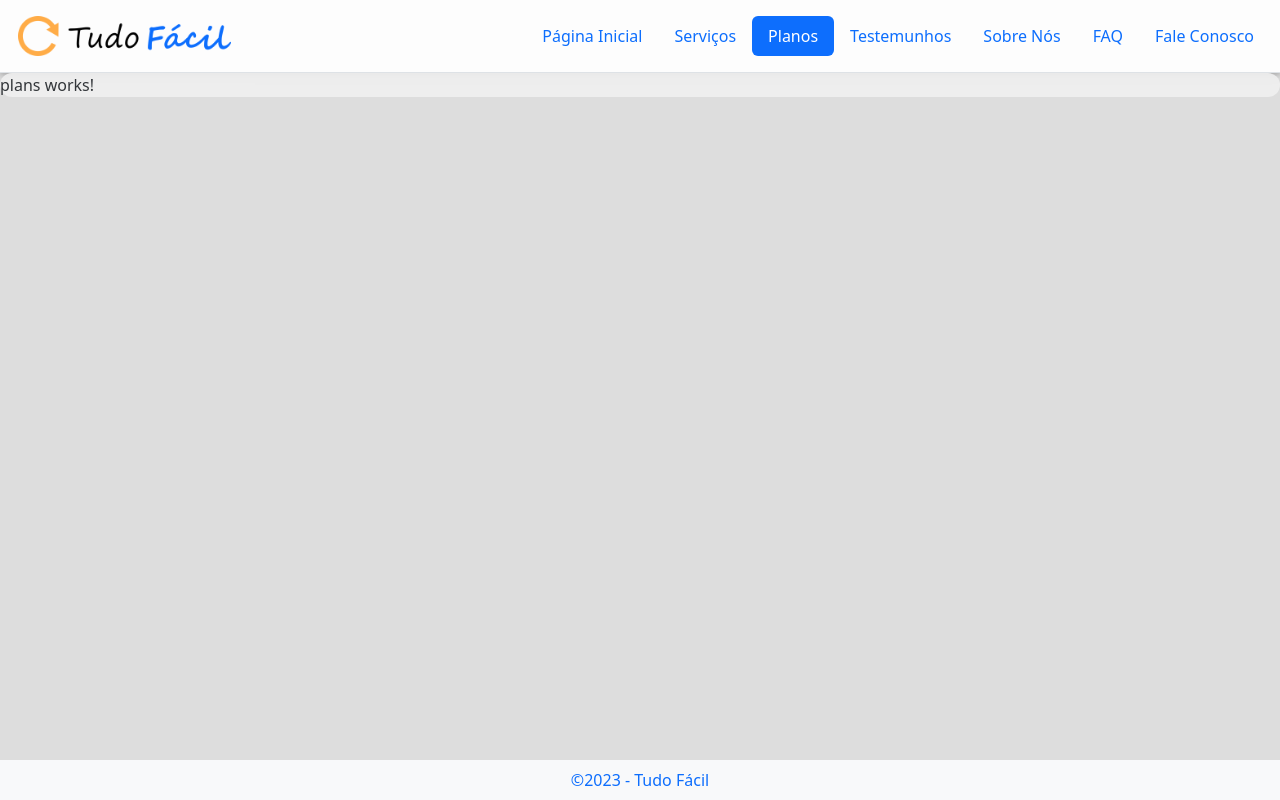
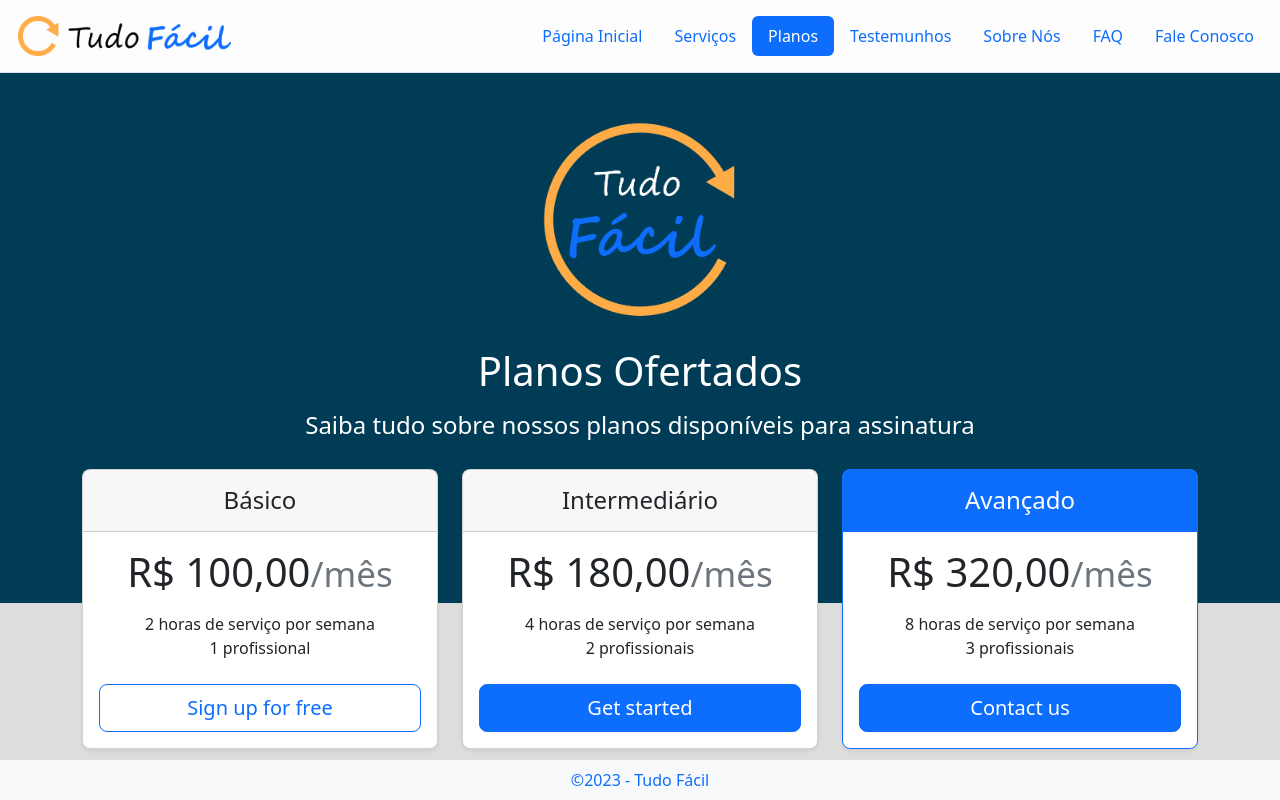
Before and after one commit to PI-2-Semestre-DSM-2023-2/site_tudo_facil, an Angular app: page /planos in a window 1280 px wide. Built offline with nearby package versions, Linux system fonts and the light colour scheme.

Commit message:
Alteração de estilos e modelo página de planos

```diff
--- a/src/app/faq/faq.component.css
+++ b/src/app/faq/faq.component.css
@@ -5,3 +5,7 @@ li {
 div.accordion-body {
     text-align: justify;
 }
+
+.home-testimonial {
+    height: 420px;
+}
--- a/src/app/faq/faq.component.html
+++ b/src/app/faq/faq.component.html
@@ -51,7 +51,7 @@
 <div class="page-animate">
   <div class="container-fluid px-0">
     <div class="home-testimonial">
-      <div class="text-center inner-slide-animate-down mx-1">
+      <div class="testimonial-pos text-center inner-slide-animate-down mx-1">
         <img height="250" width="250" src="../../assets/images/logo_tudo_facil_branco.png" alt="Logo Tudo Fácil">
         <h1 class="mb-3">Perguntas Frequentes</h1>
         <h4>Tire suas dúvidas em relação aos nossos serviços</h4>
--- a/src/app/plans/plans.component.css
+++ b/src/app/plans/plans.component.css
@@ -0,0 +1,19 @@
+.home-testimonial {
+    height: 530px;
+}
+
+.home-testimonial-bottom {
+    /*background-color: #f8f8f8;*/
+    background-color: rgb(221, 221, 221);
+    transition: background 0.3s, border 0.3s, border-radius 0.3s, box-shadow 0.3s;
+    margin-top: 20px;
+    margin-bottom: 0px;
+    position: relative;
+    height: auto;
+    top: 20px;
+}
+
+.testimonial-inner {
+    position: relative;
+    top: -174px;
+}
--- a/src/app/plans/plans.component.html
+++ b/src/app/plans/plans.component.html
@@ -1,3 +1,159 @@
-<div class="body-site">
-    <p class="">plans works!</p>
+<div class="page-animate">
+    <div class="home-testimonial">
+        <div class="testimonial-pos text-center inner-slide-animate-down mx-1">
+            <img height="250" width="250" src="../../assets/images/logo_tudo_facil_branco.png" alt="Logo Tudo Fácil">
+            <h1 class="mb-3">Planos Ofertados</h1>
+            <h4>Saiba tudo sobre nossos planos disponíveis para assinatura</h4>
+        </div>
+    </div>
+
+    <section class="home-testimonial-bottom">
+        <div class="container testimonial-inner">
+            <div class="row row-cols-1 row-cols-md-3 mb-3 text-center">
+                <div class="col">
+                    <div class="card mb-4 rounded-3 shadow-sm">
+                        <div class="card-header py-3">
+                            <h4 class="my-0 fw-normal">Básico</h4>
+                        </div>
+                        <div class="card-body">
+                            <h1 class="card-title pricing-card-title">R$ 100,00<small class="text-muted fw-light">/mês</small>
+                            </h1>
+                            <ul class="list-unstyled mt-3 mb-4">
+                                <li>2 horas de serviço por semana</li>
+                                <li>1 profissional</li>
+                                <!--<li>Email support</li>
+                                <li>Help center access</li>-->
+                            </ul>
+                            <button type="button" class="w-100 btn btn-lg btn-outline-primary">Sign up for free</button>
+                        </div>
+                    </div>
+                </div>
+                <div class="col">
+                    <div class="card mb-4 rounded-3 shadow-sm">
+                        <div class="card-header py-3">
+                            <h4 class="my-0 fw-normal">Intermediário</h4>
+                        </div>
+                        <div class="card-body">
+                            <h1 class="card-title pricing-card-title">R$ 180,00<small class="text-muted fw-light">/mês</small>
+                            </h1>
+                            <ul class="list-unstyled mt-3 mb-4">
+                                <li>4 horas de serviço por semana</li>
+                                <li>2 profissionais</li>
+                                <!--<li>Priority email support</li>
+                                <li>Help center access</li>-->
+                            </ul>
+                            <button type="button" class="w-100 btn btn-lg btn-primary">Get started</button>
+                        </div>
+                    </div>
+                </div>
+                <div class="col">
+                    <div class="card mb-4 rounded-3 shadow-sm border-primary">
+                        <div class="card-header py-3 text-white bg-primary border-primary">
+                            <h4 class="my-0 fw-normal">Avançado</h4>
+                        </div>
+                        <div class="card-body">
+                            <h1 class="card-title pricing-card-title">R$ 320,00<small class="text-muted fw-light">/mês</small>
+                            </h1>
+                            <ul class="list-unstyled mt-3 mb-4">
+                                <li>8 horas de serviço por semana</li>
+                                <li>3 profissionais</li>
+                                <!--<li>Phone and email support</li>
+                                <li>Help center access</li>-->
+                            </ul>
+                            <button type="button" class="w-100 btn btn-lg btn-primary">Contact us</button>
+                        </div>
+                    </div>
+                </div>
+            </div>
+
+
+
+            <h2 class="display-6 text-center mb-4">Compare plans</h2>
+
+            <div class="table-responsive">
+                <table class="table text-center">
+                    <thead>
+                        <tr>
+                            <th style="width: 34%;"></th>
+                            <th style="width: 22%;">Free</th>
+                            <th style="width: 22%;">Pro</th>
+                            <th style="width: 22%;">Enterprise</th>
+                        </tr>
+                    </thead>
+                    <tbody>
+                        <tr>
+                            <th scope="row" class="text-start">Public</th>
+                            <td><svg class="bi" width="24" height="24">
+                                    <use xlink:href="#check"></use>
+                                </svg>
+                            </td>
+                            <td><svg class="bi" width="24" height="24">
+                                    <use xlink:href="#check"></use>
+                                </svg>
+                            </td>
+                            <td><svg class="bi" width="24" height="24">
+                                    <use xlink:href="#check"></use>
+                                </svg>
+                            </td>
+                        </tr>
+                        <tr>
+                            <th scope="row" class="text-start">Private</th>
+                            <td></td>
+                            <td><svg class="bi" width="24" height="24">
+                                    <use xlink:href="#check"></use>
+                                </svg>
+                            </td>
+                            <td><svg class="bi" width="24" height="24">
+                                    <use xlink:href="#check"></use>
+                                </svg>
+                            </td>
+                        </tr>
+                    </tbody>
+
+                    <tbody>
+                        <tr>
+                            <th scope="row" class="text-start">Permissions</th>
+                            <td><svg class="bi" width="24" height="24">
+                                    <use xlink:href="#check"></use>
+                                </svg></td>
+                            <td><svg class="bi" width="24" height="24">
+                                    <use xlink:href="#check"></use>
+                                </svg></td>
+                            <td><svg class="bi" width="24" height="24">
+                                    <use xlink:href="#check"></use>
+                                </svg></td>
+                        </tr>
+                        <tr>
+                            <th scope="row" class="text-start">Sharing</th>
+                            <td></td>
+                            <td><svg class="bi" width="24" height="24">
+                                    <use xlink:href="#check"></use>
+                                </svg></td>
+                            <td><svg class="bi" width="24" height="24">
+                                    <use xlink:href="#check"></use>
+                                </svg></td>
+                        </tr>
+                        <tr>
+                            <th scope="row" class="text-start">Unlimited members</th>
+                            <td></td>
+                            <td><svg class="bi" width="24" height="24">
+                                    <use xlink:href="#check"></use>
+                                </svg></td>
+                            <td><svg class="bi" width="24" height="24">
+                                    <use xlink:href="#check"></use>
+                                </svg></td>
+                        </tr>
+                        <tr>
+                            <th scope="row" class="text-start">Extra security</th>
+                            <td></td>
+                            <td></td>
+                            <td><svg class="bi" width="24" height="24">
+                                    <use xlink:href="#check"></use>
+                                </svg></td>
+                        </tr>
+                    </tbody>
+                </table>
+            </div>
+        </div>
+    </section>
 </div>
--- a/src/app/references/references.component.css
+++ b/src/app/references/references.component.css
@@ -16,7 +16,3 @@
   position: relative;
   top: -174px;
 }
-.testimonial-pos {
-  position: relative;
-  top: 24px;
-}
--- a/src/styles.css
+++ b/src/styles.css
@@ -83,9 +83,13 @@ body {
     height: 380px;
 }
 
-.home-testimonial h1,
-h4 {
+.home-testimonial h1, .home-testimonial h4 {
     color: white;
+}
+
+.testimonial-pos {
+    position: relative;
+    top: 24px;
 }
 
 img.tm-people {
```
